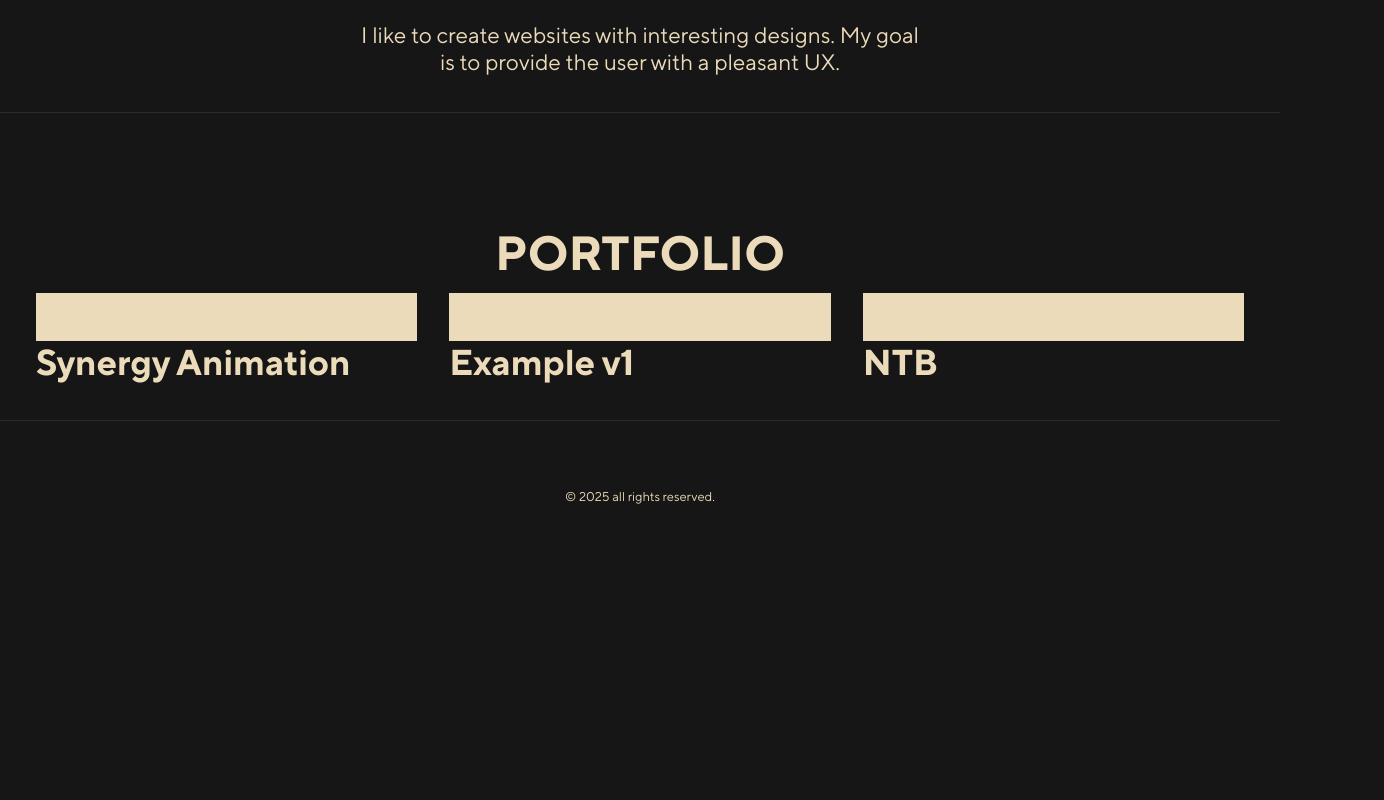
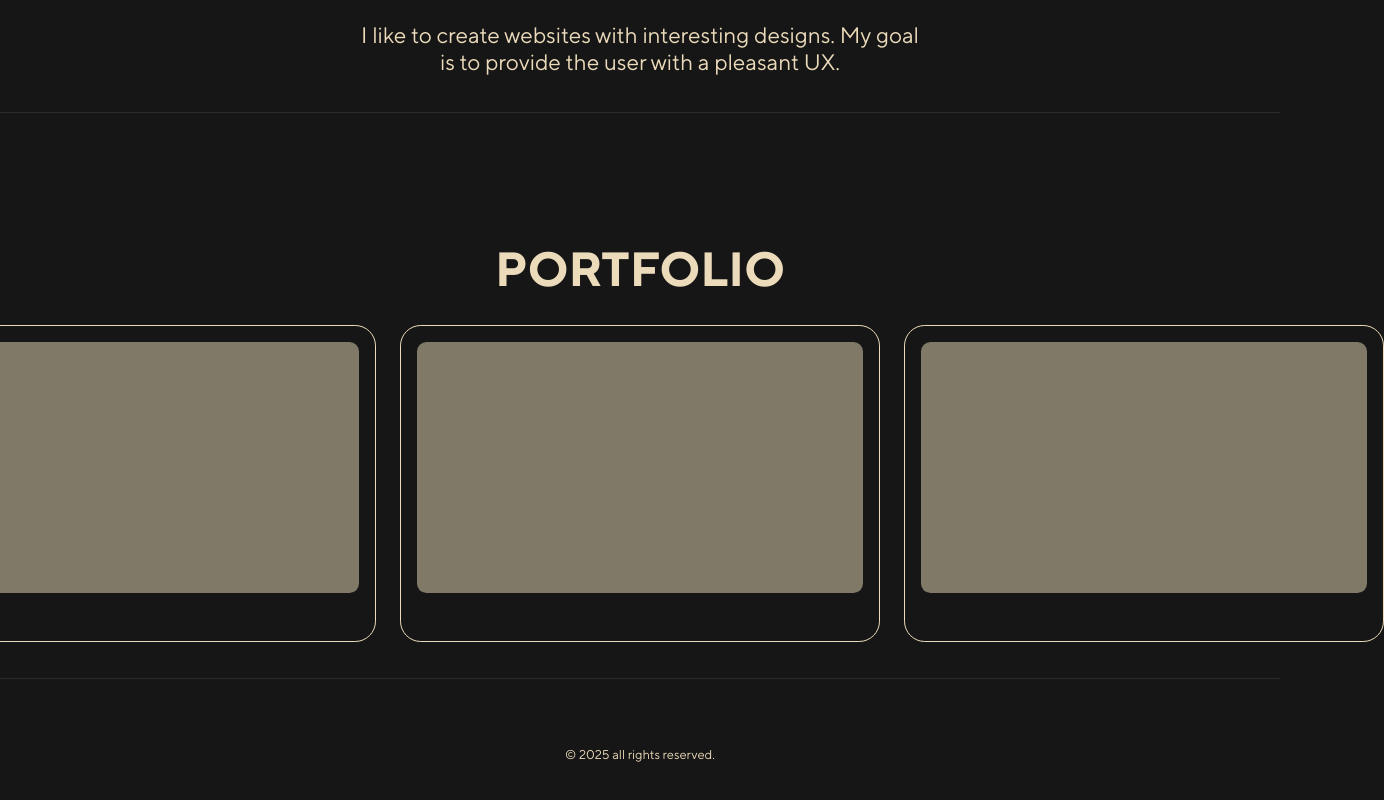
Before and after one commit to kabirov-bae/bae-visit-card, a Vue app: page / in a window 1280 px wide. Shown: the part 676-1476 px from the top of the page, 1384 px wide, since content can reach past the window. Before the commit the page ends 1248 px from the top, so only its background shows below. Built offline with nearby package versions, Linux system fonts and the light colour scheme; a web font is replaced by a local one.

Commit message:
- card store

```diff
--- /dev/null
+++ b/src/entities/portfolio/index.ts
@@ -0,0 +1 @@
+import { Cards } from "./model/store";
--- /dev/null
+++ b/src/entities/portfolio/model/store.ts
@@ -0,0 +1,13 @@
+import { type CardProps } from "./types";
+
+export const Cards: CardProps[] = [
+  {
+    name: "Exemple v1",
+  },
+  {
+    name: "Exemple v2",
+  },
+  {
+    name: "Exemple v3",
+  },
+];
--- /dev/null
+++ b/src/entities/portfolio/model/types.ts
@@ -0,0 +1,6 @@
+interface CardProps {
+  name: string;
+  image?: string;
+  stack?: string[];
+}
+export { type CardProps };
--- a/src/shared/ui/PortfolioItem/ui.vue
+++ b/src/shared/ui/PortfolioItem/ui.vue
@@ -1,29 +1,18 @@
 <script setup lang="ts">
 import { defineProps } from "vue";
 import { Heading } from "@/shared/ui/Heading";
-interface CardProps {
-  name: string;
-  image: string;
-  stack: string[];
-}
-
-const props = defineProps<CardProps>();
-
-const { name, image, stack } = props;
 </script>
 
 <template>
   <div class="portfolio-item">
     <div class="portfolio-item__image">
-      <img :src="img" alt="" />
+      <slot></slot>
     </div>
     <div class="portfolio-item__name">
-      <Heading tag-name="h3">{{ name }}</Heading>
+      <Heading tag-name="h3"></Heading>
     </div>
     <div class="portfolio-item__stack">
-      <slot>
-        <span v-for="stackItem in stack" :key="stackItem">{{ stackItem }}</span>
-      </slot>
+      <slot></slot>
     </div>
   </div>
 </template>
@@ -31,12 +20,19 @@ const { name, image, stack } = props;
 <style scoped>
 .portfolio-item {
   padding: 1rem;
+  display: flex;
+  flex-direction: column;
+  gap: 1rem;
+  border: 1px solid var(--main-white);
+  border-radius: 1.3rem;
 }
 
 .portfolio-item__image {
   width: 100%;
-  height: 3rem;
+  aspect-ratio: 16 / 9;
   background: var(--main-white);
+  opacity: 0.5;
+  border-radius: 0.6rem;
 }
 
 .portfolio-item__name {
--- a/src/widgets/Portfolio/ui.vue
+++ b/src/widgets/Portfolio/ui.vue
@@ -1,28 +1,37 @@
 <template>
   <section class="portfolio" id="portfolio">
     <Container>
-      <Heading tag-name="h2" bold class="title">Portfolio</Heading>
+      <Heading tag-name="h2" bold class="portfolio__title title"
+        >Portfolio</Heading
+      >
       <div class="portfolio__inner">
-        <PortfolioItem name="Synergy Animation" :image="vueImg" />
-        <PortfolioItem name="Example v1" />
-        <PortfolioItem name="NTB" />
+        <PortfolioItem v-for="Card in Cards" :key="Card.name" ></PortfolioItem>
       </div>
     </Container>
   </section>
 </template>
 
 <script setup lang="ts">
+import { Cards } from "@/entities/portfolio/model/store";
 import { Container } from "@/shared/ui/Container";
 import { Heading } from "@/shared/ui/Heading";
 import { PortfolioItem } from "@/shared/ui/PortfolioItem";
 import vueImg from "@/shared/ui/Assets/Images/vue.png";
+
+console.log(Cards);
 </script>
 
 <style scoped>
 .portfolio {
+  padding: 1rem 0;
+}
+.portfolio__title {
+  margin-bottom: 2rem;
 }
 .portfolio__inner {
   display: grid;
-  grid-template-columns: repeat(3, 1fr);
+  grid-template-columns: repeat(3, 30rem);
+  justify-content: center;
+  column-gap: 1.5rem;
 }
 </style>
```
